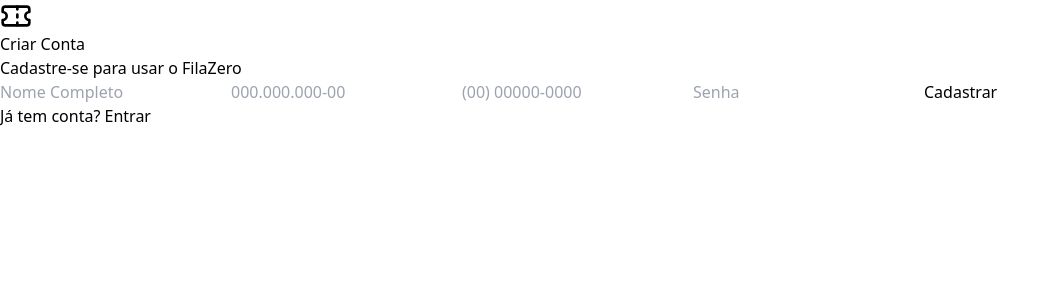
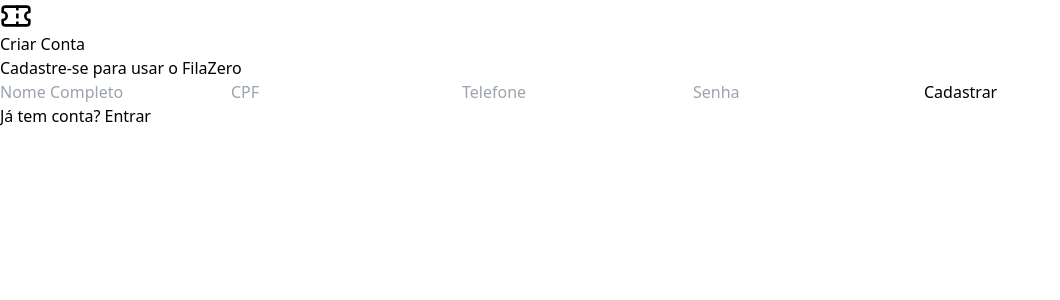
Before and after one commit to angelosilvanno/filazero, a React (Vite) app: page /register in a window 1280 px wide. Shown: the top 300 px of the page, without its empty margins (0-1060 px from the left). Built offline with nearby package versions, Linux system fonts and the light colour scheme.

Commit message:
feat: atualizar texto do placeholder para campos de CPF e telefone

```diff
--- a/src/pages/Register.tsx
+++ b/src/pages/Register.tsx
@@ -45,7 +45,7 @@
 
           <input
             type="text"
-            placeholder="000.000.000-00"
+            placeholder="CPF"
             value={cpf}
             onChange={(e) => setCpf(handleCpf(e.target.value))}
             className="w-full p-4 bg-slate-50 border-2 border-slate-100 rounded-2xl focus:border-blue-500 outline-none transition-all"
@@ -55,7 +55,7 @@
 
           <input
             type="text"
-            placeholder="(00) 00000-0000"
+            placeholder="Telefone"
             value={phone}
             onChange={(e) => setPhone(handlePhone(e.target.value))}
             className="w-full p-4 bg-slate-50 border-2 border-slate-100 rounded-2xl focus:border-blue-500 outline-none transition-all"
```
